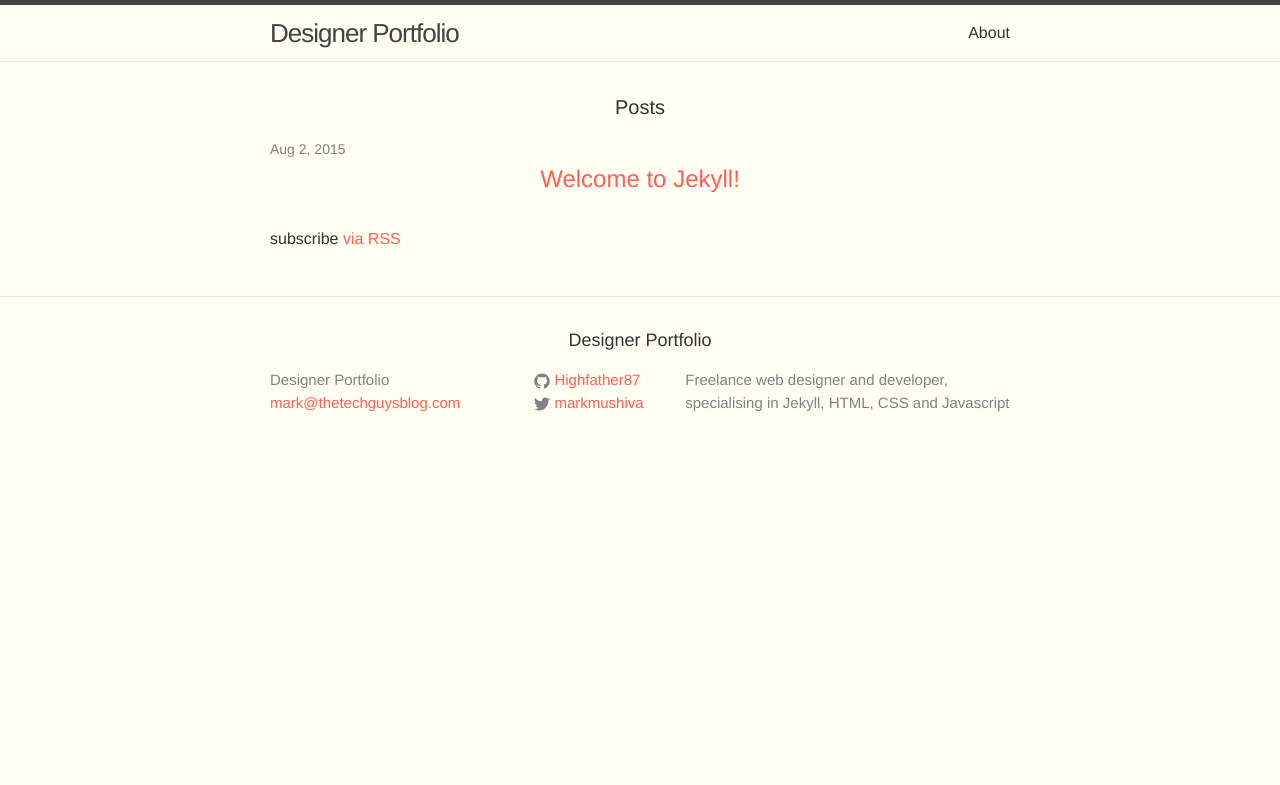
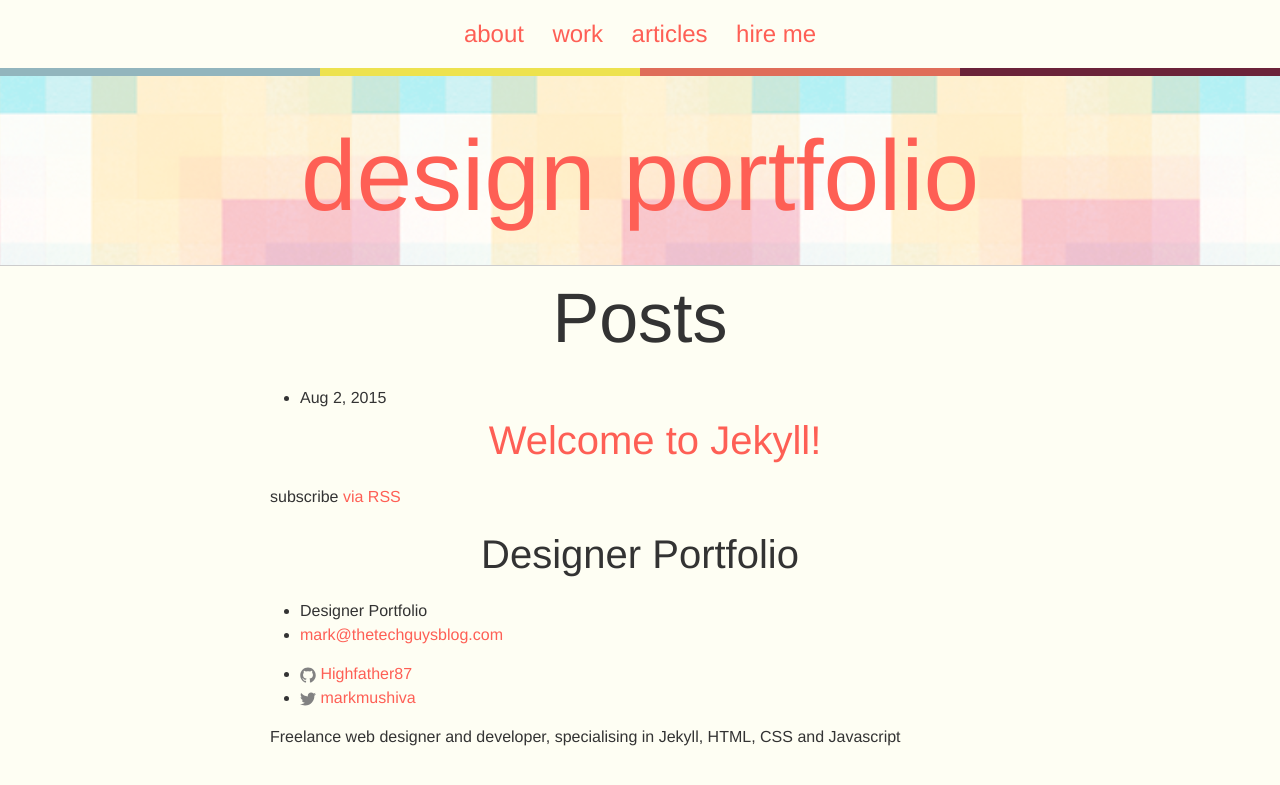
Before and after one commit to Highfather87/designer-portfolio, a Jekyll site: the page built from index.html, in a window 1280 px wide. Shown: the top 785 px of the page. Built offline with Jekyll 4.4.1, drawn with Linux system fonts in a browser that asks for light colours.

Commit message:
some styling stuff

```diff
--- a/_config.yml
+++ b/_config.yml
@@ -12,15 +12,17 @@
 
 permalink: /:categories/:title
 
-Links:
+#Links array we create to hold our link values
+links:
   - title: about
     url: /about
   - title: work
     url: /work
   - title: articles
     url: /articles
-  - title: me
+  - title: hire me
     url: /hire-me
+
 
 # Build settings
 markdown: kramdown
--- a/_includes/header.html
+++ b/_includes/header.html
@@ -1,27 +1,14 @@
-<header class="site-header">
+<nav class="site-nav">
+  <ul>
+    {% for link in site.links %}
+    <li>
+      <a href="{{ link.url }}">{{ link.title }}</a>
+    </li>
+    {% endfor %}
+  </ul>
+</nav>
 
-  <div class="wrapper">
-
-    <a class="site-title" href="{{ site.baseurl }}/">{{ site.title }}</a>
-
-    <nav class="site-nav">
-      <a href="#" class="menu-icon">
-        <svg viewBox="0 0 18 15">
-          <path fill="#424242" d="M18,1.484c0,0.82-0.665,1.484-1.484,1.484H1.484C0.665,2.969,0,2.304,0,1.484l0,0C0,0.665,0.665,0,1.484,0 h15.031C17.335,0,18,0.665,18,1.484L18,1.484z"/>
-          <path fill="#424242" d="M18,7.516C18,8.335,17.335,9,16.516,9H1.484C0.665,9,0,8.335,0,7.516l0,0c0-0.82,0.665-1.484,1.484-1.484 h15.031C17.335,6.031,18,6.696,18,7.516L18,7.516z"/>
-          <path fill="#424242" d="M18,13.516C18,14.335,17.335,15,16.516,15H1.484C0.665,15,0,14.335,0,13.516l0,0 c0-0.82,0.665-1.484,1.484-1.484h15.031C17.335,12.031,18,12.696,18,13.516L18,13.516z"/>
-        </svg>
-      </a>
-
-      <div class="trigger">
-        {% for page in site.pages %}
-          {% if page.title %}
-          <a class="page-link" href="{{ page.url | prepend: site.baseurl }}">{{ page.title }}</a>
-          {% endif %}
-        {% endfor %}
-      </div>
-    </nav>
-
-  </div>
+<header class="site-header gradient-bar">
+  <h1 class='site-title mega'><a href="/">design portfolio</a>
 
 </header>
--- /dev/null
+++ b/_sass/_gradient-bar.scss
@@ -0,0 +1,21 @@
+.gradient-bar {
+
+position:relative;
+
+&:after {
+	content: "";
+	position:absolute;
+	top:0;
+	left:0;
+	width:100%;
+	height:0.5em;
+	//background: linear-gradient(to right, red , yellow);
+	background: linear-gradient(to right,
+							   $blue-color 0%, $blue-color 25%,
+							   $yellow-color 25%, $yellow-color 50%,
+							   $red-color 50%, $red-color 75%,
+							   $purple-color 75%, $purple-color 100%);
+
+}
+
+}
--- a/_sass/_layout.scss
+++ b/_sass/_layout.scss
@@ -1,236 +1,25 @@
-/**
- * Site header
- */
-.site-header {
-    border-top: 5px solid $grey-color-dark;
-    border-bottom: 1px solid $grey-color-light;
-    min-height: 56px;
-
-    // Positioning context for the mobile navigation icon
-    position: relative;
+.site-nav {
+    text-align: center;
+    ul {
+        margin:1em 0;
+        list-style:none;
+    }
+    li {
+        display:inline-block;
+        margin: 0 0.5em;
+        font-size: 1.5em;
+    }
 }
-
-.site-title {
-    font-size: 26px;
-    line-height: 56px;
-    letter-spacing: -1px;
-    margin-bottom: 0;
-    float: left;
-
-    &,
-    &:visited {
-        color: $grey-color-dark;
+.site-title  a {
+   // color: #000;
+    &:hover {
+       text-decoration: none;
     }
 }
 
-.site-nav {
-    float: right;
-    line-height: 56px;
-
-    .menu-icon {
-        display: none;
-    }
-
-    .page-link {
-        color: $text-color;
-        line-height: $base-line-height;
-
-        // Gaps between nav items, but not on the first one
-        &:not(:first-child) {
-            margin-left: 20px;
-        }
-    }
-
-    @include media-query($on-palm) {
-        position: absolute;
-        top: 9px;
-        right: 30px;
-        background-color: $background-color;
-        border: 1px solid $grey-color-light;
-        border-radius: 5px;
-        text-align: right;
-
-        .menu-icon {
-            display: block;
-            float: right;
-            width: 36px;
-            height: 26px;
-            line-height: 0;
-            padding-top: 10px;
-            text-align: center;
-
-            > svg {
-                width: 18px;
-                height: 15px;
-
-                path {
-                    fill: $grey-color-dark;
-                }
-            }
-        }
-
-        .trigger {
-            clear: both;
-            display: none;
-        }
-
-        &:hover .trigger {
-            display: block;
-            padding-bottom: 5px;
-        }
-
-        .page-link {
-            display: block;
-            padding: 5px 10px;
-        }
-    }
+.site-header {
+    padding: 2em 0 0;
+    border-bottom: 1px solid #ccc;
+    background: url('/images/header-bg2.png');
+    background-size: 400px 400px;
 }
-
-
-
-/**
- * Site footer
- */
-.site-footer {
-    border-top: 1px solid $grey-color-light;
-    padding: $spacing-unit 0;
-}
-
-.footer-heading {
-    font-size: 18px;
-    margin-bottom: $spacing-unit / 2;
-}
-
-.contact-list,
-.social-media-list {
-    list-style: none;
-    margin-left: 0;
-}
-
-.footer-col-wrapper {
-    font-size: 15px;
-    color: $grey-color;
-    margin-left: -$spacing-unit / 2;
-    @extend %clearfix;
-}
-
-.footer-col {
-    float: left;
-    margin-bottom: $spacing-unit / 2;
-    padding-left: $spacing-unit / 2;
-}
-
-.footer-col-1 {
-    width: -webkit-calc(35% - (#{$spacing-unit} / 2));
-    width:         calc(35% - (#{$spacing-unit} / 2));
-}
-
-.footer-col-2 {
-    width: -webkit-calc(20% - (#{$spacing-unit} / 2));
-    width:         calc(20% - (#{$spacing-unit} / 2));
-}
-
-.footer-col-3 {
-    width: -webkit-calc(45% - (#{$spacing-unit} / 2));
-    width:         calc(45% - (#{$spacing-unit} / 2));
-}
-
-@include media-query($on-laptop) {
-    .footer-col-1,
-    .footer-col-2 {
-        width: -webkit-calc(50% - (#{$spacing-unit} / 2));
-        width:         calc(50% - (#{$spacing-unit} / 2));
-    }
-
-    .footer-col-3 {
-        width: -webkit-calc(100% - (#{$spacing-unit} / 2));
-        width:         calc(100% - (#{$spacing-unit} / 2));
-    }
-}
-
-@include media-query($on-palm) {
-    .footer-col {
-        float: none;
-        width: -webkit-calc(100% - (#{$spacing-unit} / 2));
-        width:         calc(100% - (#{$spacing-unit} / 2));
-    }
-}
-
-
-
-/**
- * Page content
- */
-.page-content {
-    padding: $spacing-unit 0;
-}
-
-.page-heading {
-    font-size: 20px;
-}
-
-.post-list {
-    margin-left: 0;
-    list-style: none;
-
-    > li {
-        margin-bottom: $spacing-unit;
-    }
-}
-
-.post-meta {
-    font-size: $small-font-size;
-    color: $grey-color;
-}
-
-.post-link {
-    display: block;
-    font-size: 24px;
-}
-
-
-
-/**
- * Posts
- */
-.post-header {
-    margin-bottom: $spacing-unit;
-}
-
-.post-title {
-    font-size: 42px;
-    letter-spacing: -1px;
-    line-height: 1;
-
-    @include media-query($on-laptop) {
-        font-size: 36px;
-    }
-}
-
-.post-content {
-    margin-bottom: $spacing-unit;
-
-    h2 {
-        font-size: 32px;
-
-        @include media-query($on-laptop) {
-            font-size: 28px;
-        }
-    }
-
-    h3 {
-        font-size: 26px;
-
-        @include media-query($on-laptop) {
-            font-size: 22px;
-        }
-    }
-
-    h4 {
-        font-size: 20px;
-
-        @include media-query($on-laptop) {
-            font-size: 18px;
-        }
-    }
-}
--- a/css/main.scss
+++ b/css/main.scss
@@ -58,5 +58,6 @@
 @import
         "base",
         "layout",
-        "syntax-highlighting"
+        "syntax-highlighting",
+        "gradient-bar"
 ;
```
Also changed, not shown: _sass/_gradient-bar.css (added, +16 -0 lines), images/github.png (added), images/google.png (added), images/header-bg.png (added), images/header-bg2.png (added), images/icon-code.png (added), images/icon-design.png (added), images/icon-inspiration.png (added), images/icon-layout.png (added), images/icon-snippet.png (added), images/project.png (added), images/twitter.png (added), 1 other file.
